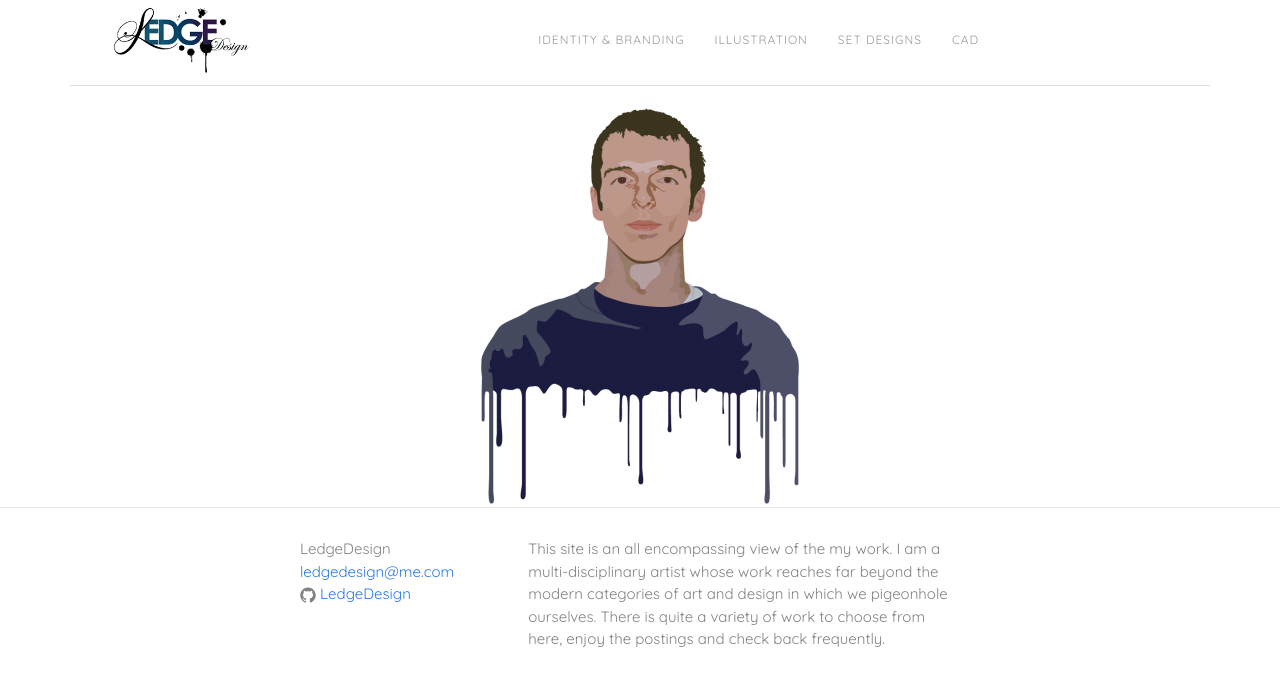
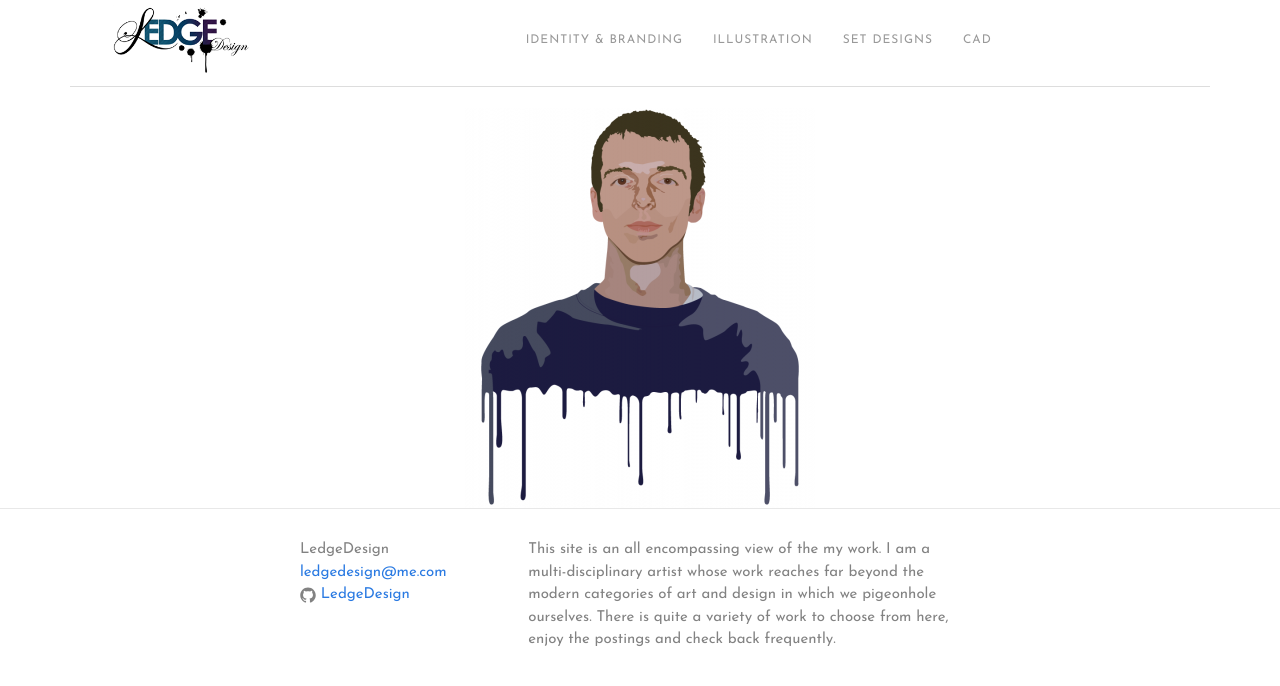
Before and after one commit to LedgeDesign/Home, a Jekyll site: the page built from index.html, in a window 1280 px wide. Shown: the top 686 px of the page. Built offline with Jekyll 4.4.1, drawn with Linux system fonts in a browser that asks for light colours; nearby versions of some CDN libraries.

Commit message:
Update main.scss

```diff
--- a/css/main.scss
+++ b/css/main.scss
@@ -7,7 +7,7 @@
 // Our variables
 //Added futura-pt do I need to upload actual font to github? does not seem to activate
 //added $base-letter-spacing: 1px; does not seem to activate
-$base-font-family: "Quicksand", "Century Gothic", CenturyGothic, "Apple Gothic", AppleGothic, "URW Gothic L", "Avant Garde", Arial ,sans-serif;
+$base-font-family: "Josefin Sans", "Century Gothic", CenturyGothic, "Apple Gothic", AppleGothic, "URW Gothic L", "Avant Garde", Arial ,sans-serif;
 $base-font-size:   12px;
 $small-font-size:  $base-font-size * .875;
 $base-line-height: 1.5;
```
